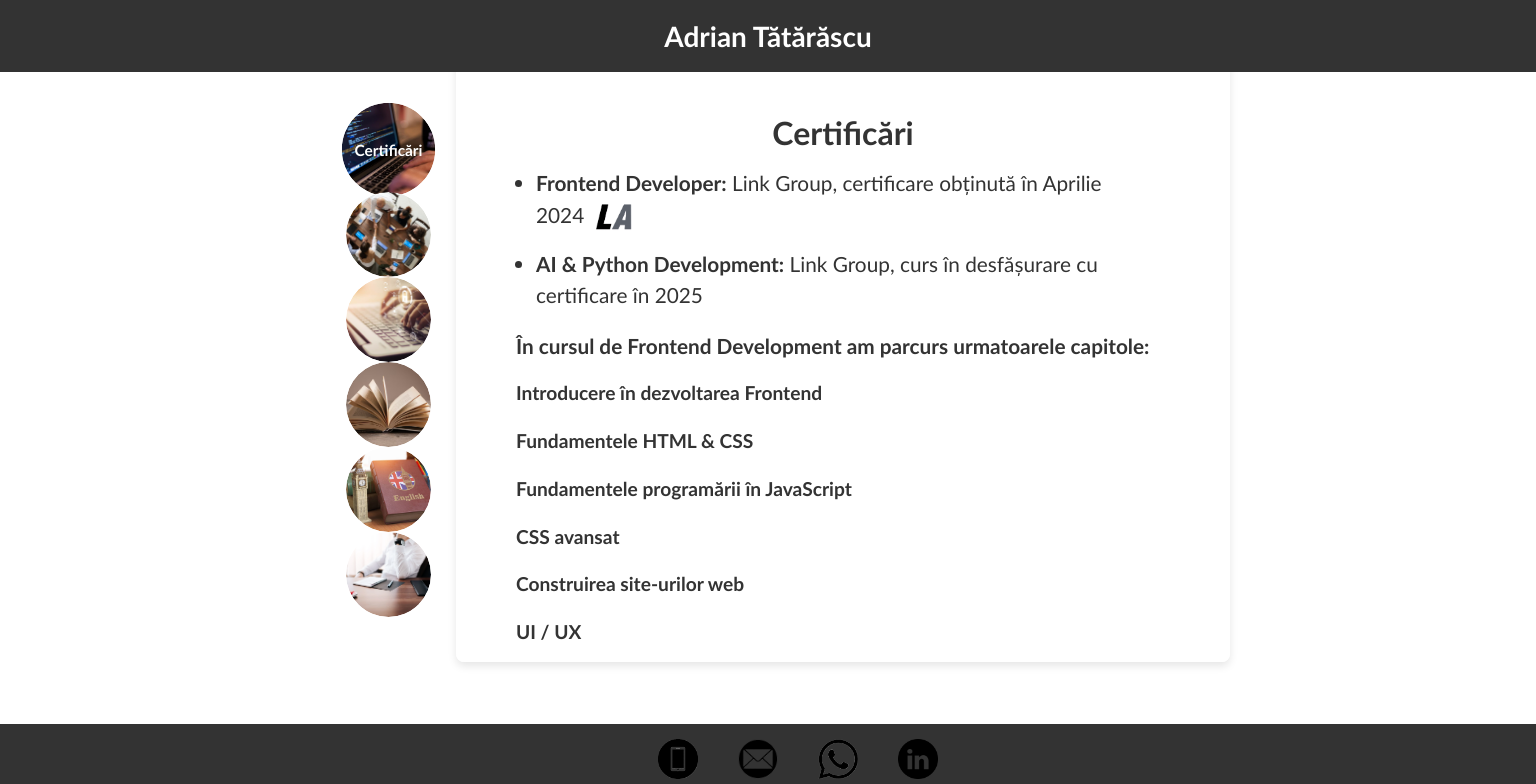
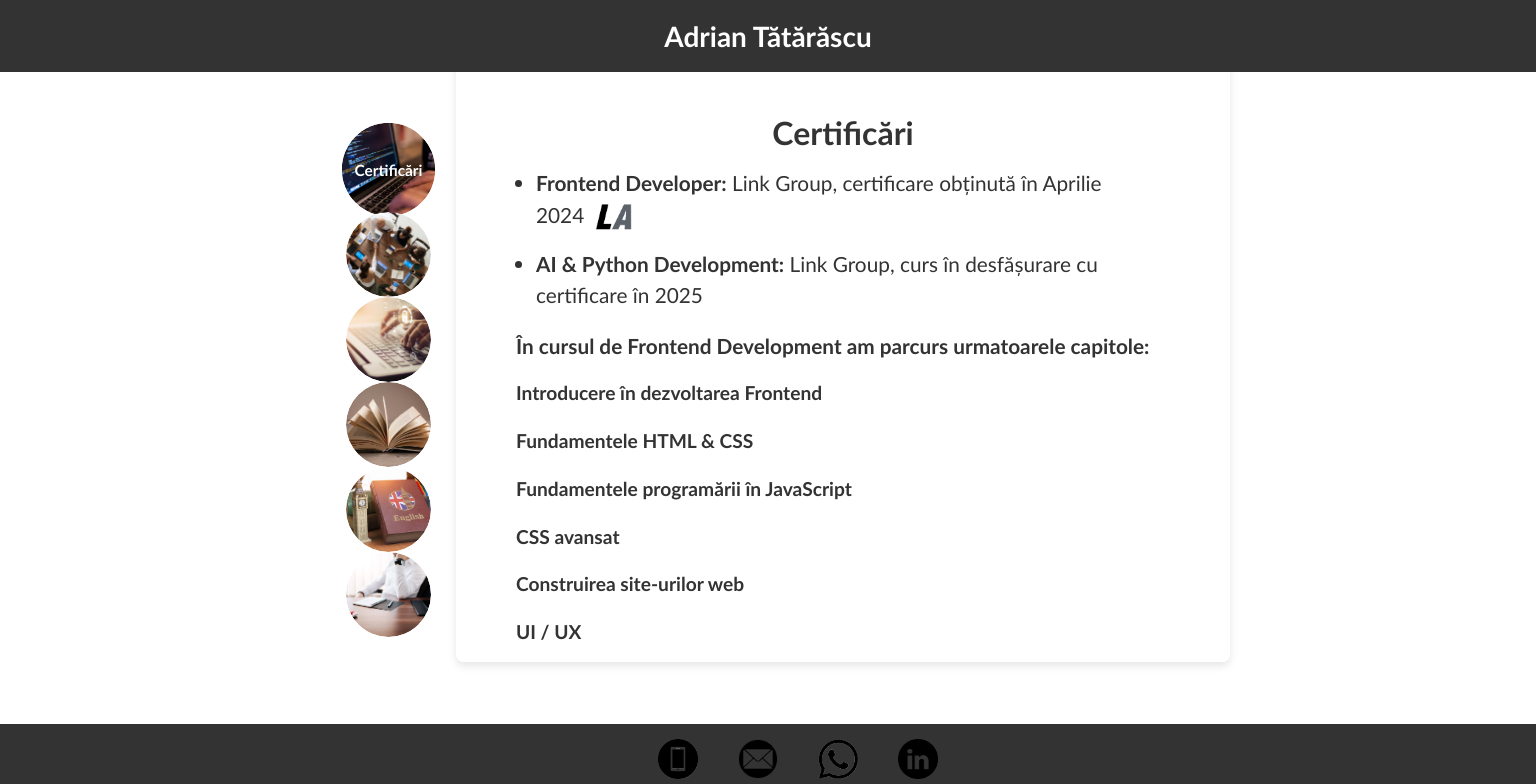
Before and after one commit to Adrianscu/cv-project, a React (Create React App) app: page / in a window 1536 px wide. Shown: the top 784 px of the page. Built offline with nearby package versions, Linux system fonts and the light colour scheme.

Commit message:
Laptop test

```diff
--- a/src/index.css
+++ b/src/index.css
@@ -386,7 +386,7 @@ body {
   .tabs {
     position: static; /* Asigurăm că taburile nu se suprapun */
     padding: 10px;
-    margin-top: -50px; /* Ajustăm spațierea față de conținut */
+    margin-top: -30px; /* Ajustăm spațierea față de conținut */
     margin-left: 80px;
     flex-direction: row;
     justify-content: space-around; /* Spațiu echilibrat între taburi */
```
